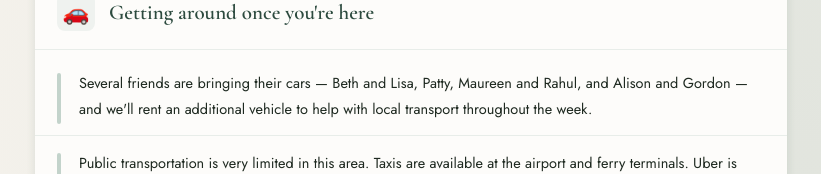
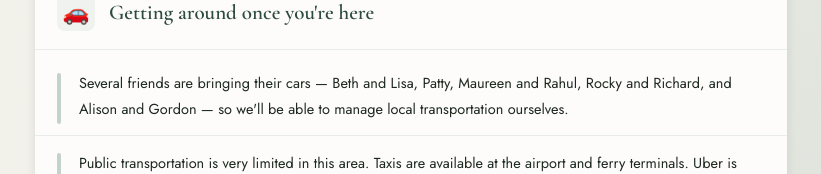
Before and after one commit to larahoyem-eng/onhp-vancouver-reunion, a plain HTML site: page transport.html in a window 1280 px wide. Shown: the part 1934-2108 px from the top of the page, without its empty margins (229-1050 px from the left). Drawn offline with nearby package versions, Linux system fonts and the light colour scheme.

Commit message:
Update transport.html

```diff
--- a/transport.html
+++ b/transport.html
@@ -423,7 +423,7 @@
       <div class="option-row">
         <div class="option-bar"></div>
         <div class="option-text">
-          Several friends are bringing their cars — Beth and Lisa, Patty, Maureen and Rahul, and Alison and Gordon — and we'll rent an additional vehicle to help with local transport throughout the week.
+          Several friends are bringing their cars — Beth and Lisa, Patty, Maureen and Rahul, Rocky and Richard, and Alison and Gordon — so we'll be able to manage local transportation ourselves.
         </div>
       </div>
 
```
